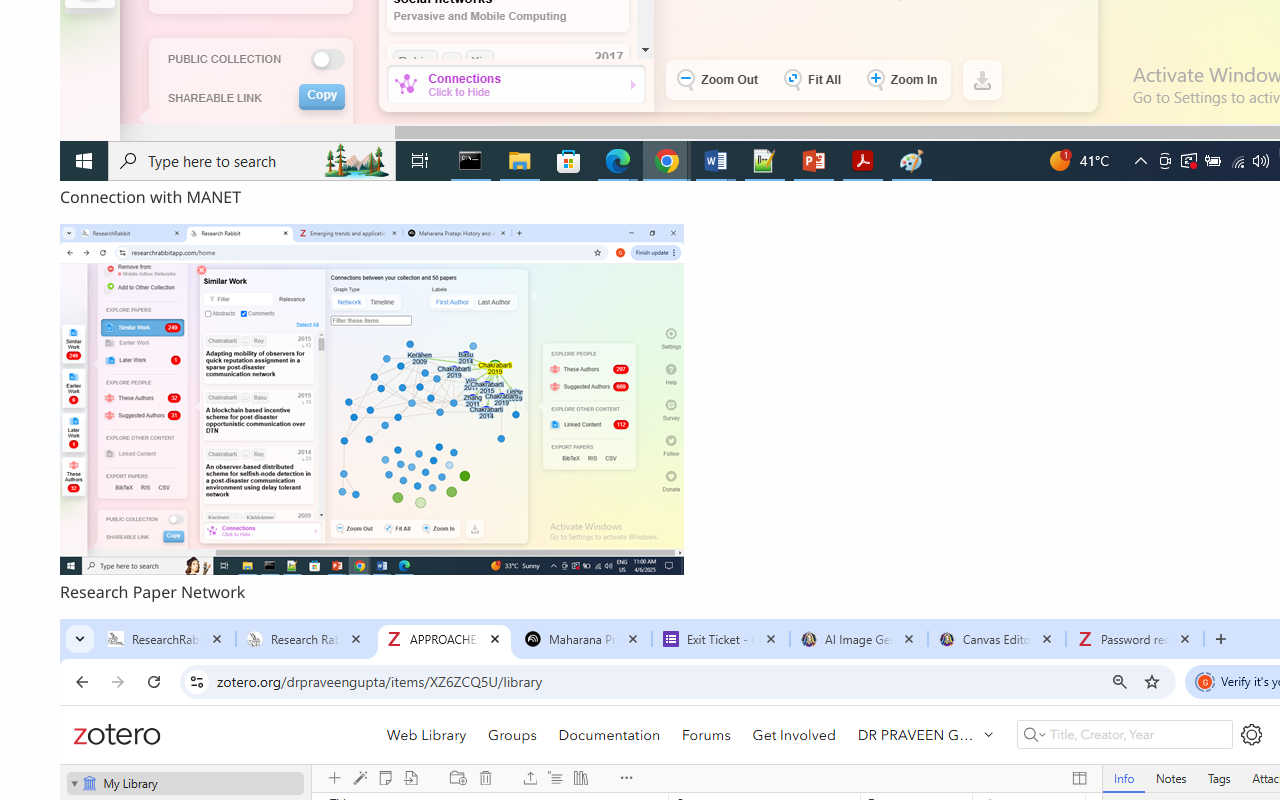
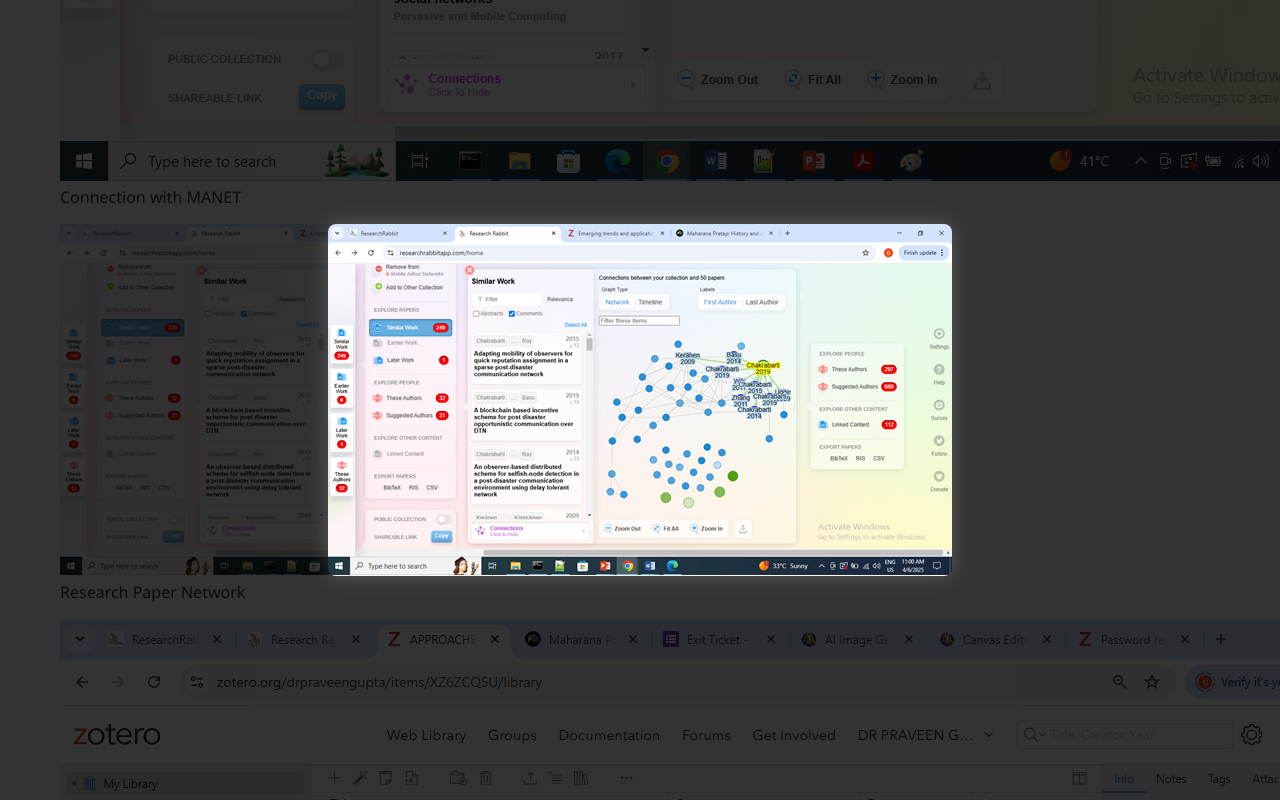
Before and after one commit to drpraveengupta/My-AI-Teaching-Toolkit, a plain HTML site: page literature-mapping.html in a window 1280 px wide. Both pictures are taken after a click on the picture 372 px from the left and 2232 px from the top of the page. Shown: the part 1832-2632 px from the top of the page. Drawn offline with Linux system fonts and the light colour scheme.

Commit message:
Update literature-mapping.html

```diff
--- a/literature-mapping.html
+++ b/literature-mapping.html
@@ -56,5 +56,9 @@
     <footer>
     <p>&copy; 2025 My AI Teaching Toolkit</p>
   </footer>
+   <div id="lightbox" onclick="closeLightbox()">
+    <img id="lightbox-img" src="" alt="Zoomed Image">
+  </div>
+<script src="script.js"></script>
 </body>
 </html>
```
